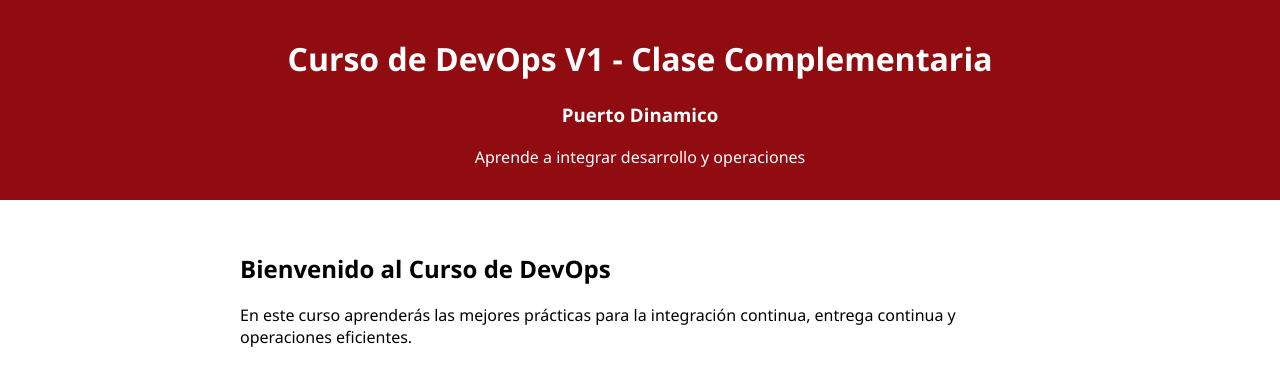
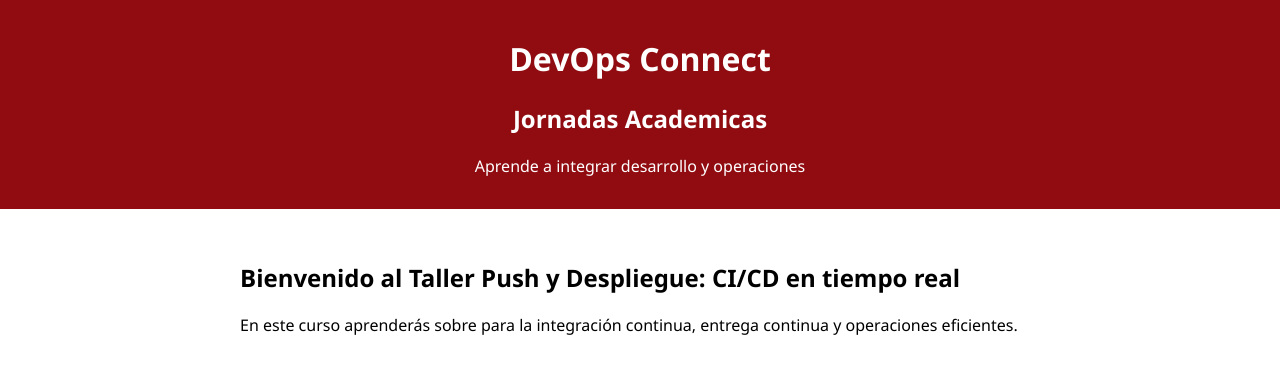
Before and after one commit to renatoapaza/PythonApp, a Flask app: page / in a window 1280 px wide. Shown: the top 365 px of the page. Run offline with Flask 3, Linux system fonts and the light colour scheme.

Commit message:
fix, jenkins

```diff
--- a/templates/index.html
+++ b/templates/index.html
@@ -71,13 +71,13 @@
 
 <body>
   <header>
-    <h1>Curso de DevOps V1 - Clase Complementaria </h1>
-    <h3>Puerto Dinamico</h3>
+    <h1> DevOps Connect</h1>
+    <h2>Jornadas Academicas</h2>
     <p>Aprende a integrar desarrollo y operaciones</p>
   </header>
   <div class="container">
-    <h2>Bienvenido al Curso de DevOps</h2>
-    <p>En este curso aprenderás las mejores prácticas para la integración continua, entrega continua y operaciones
+    <h2>Bienvenido al Taller Push y Despliegue: CI/CD en tiempo real</h2>
+    <p>En este curso aprenderás sobre para la integración continua, entrega continua y operaciones
       eficientes.</p>
     <div class="image-container">
       <img
@@ -89,7 +89,7 @@
     </div>
   </div>
   <footer>
-    <p>© 2024 Curso de DevOps</p>
+    <p>© 2025 rapaza DevOps</p>
     <p class="footer-name">Desarrollado por Renato :-) </p>
   </footer>
 </body>
```
Also changed, not shown: 1 other file.
